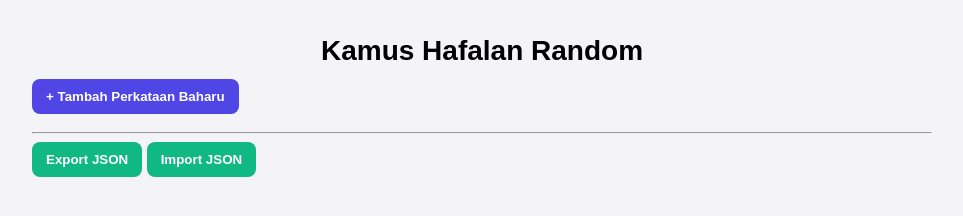
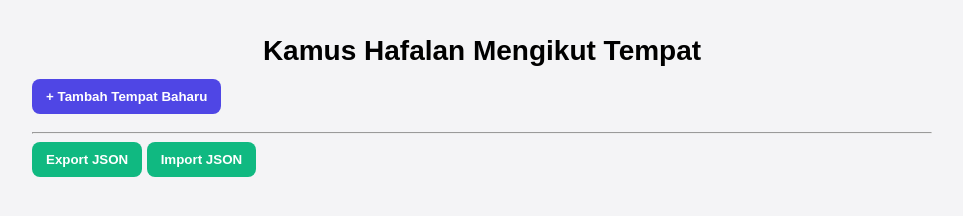
Before and after one commit to Sayaz06/Kamus, a plain HTML site: page index.html in a window 1280 px wide. Shown: the whole page, without its empty margins (158-1121 px from the left). Drawn offline with Linux system fonts and the light colour scheme.

Commit message:
Update index.html

```diff
--- a/index.html
+++ b/index.html
@@ -3,7 +3,7 @@
 <head>
 <meta charset="UTF-8" />
 <meta name="viewport" content="width=device-width,initial-scale=1" />
-<title>Kamus Hafalan Random</title>
+<title>Kamus Hafalan Mengikut Tempat</title>
 
 <link rel="manifest" href="manifest.json">
 <link rel="apple-touch-icon" href="icons/icon-192.png">
@@ -13,8 +13,8 @@
 </head>
 <body>
 <div class="container">
-    <h1 class="title">Kamus Hafalan Random</h1>
-    <button id="btnTambahPerkataan" class="btnPrimary">+ Tambah Perkataan Baharu</button>
+    <h1 class="title">Kamus Hafalan Mengikut Tempat</h1>
+    <button id="btnTambahPerkataan" class="btnPrimary">+ Tambah Tempat Baharu</button>
     <div id="daftarPerkataan"></div>
     <hr>
     <button id="btnExport" class="btnSecondary">Export JSON</button>
```
